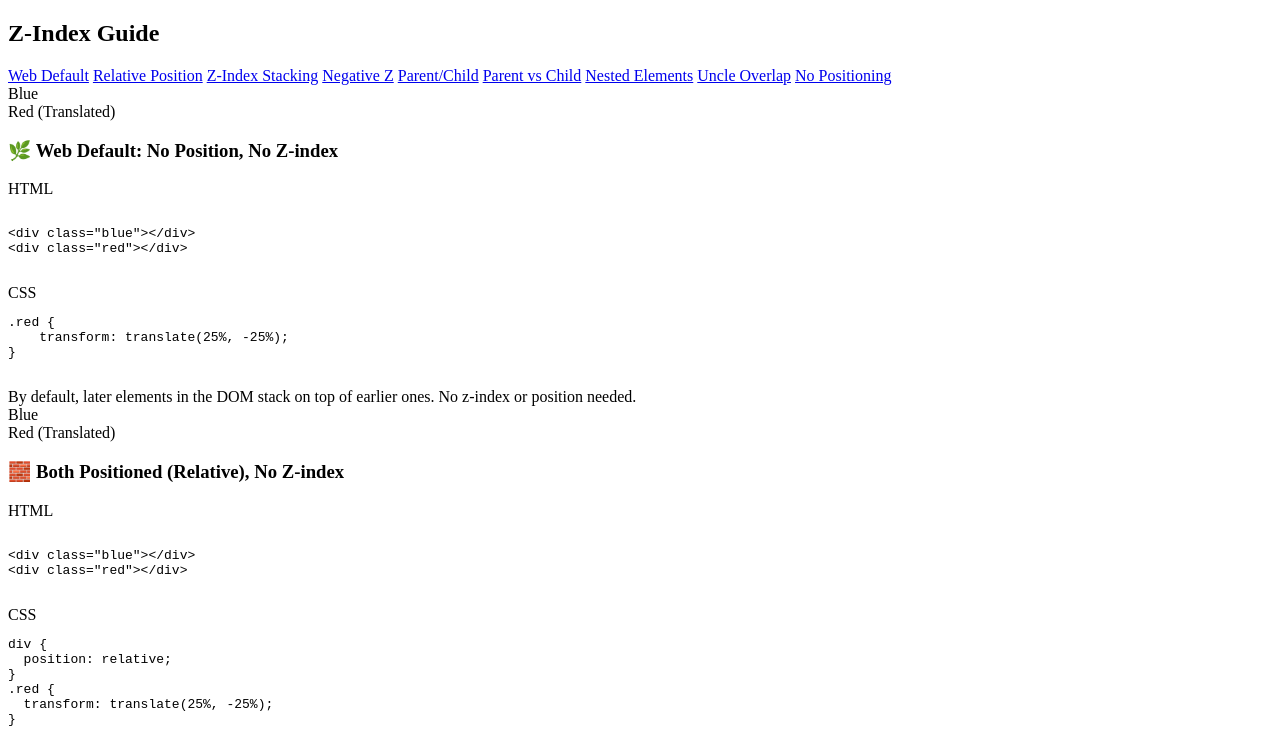
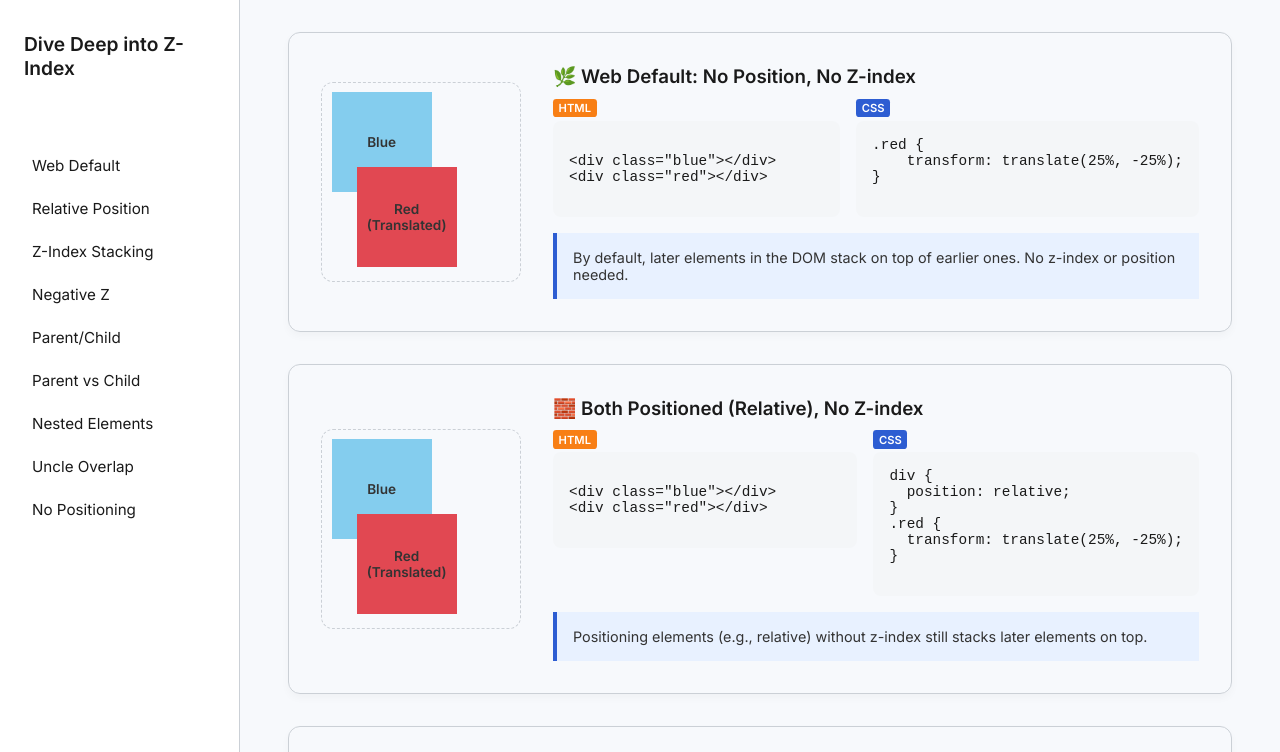
Before and after one commit to amberyufangchiu/z-index-explanation, a plain HTML site: page demo.html in a window 1280 px wide. Shown: the top 752 px of the page. Drawn offline with Linux system fonts and the light colour scheme.

Commit message:
feat: :sparkles: update demo.html with revised sidebar title and added stylesheet link for improved styling

```diff
--- a/demo.html
+++ b/demo.html
@@ -8,11 +8,12 @@
       href="https://fonts.googleapis.com/css2?family=Inter:wght@400;600&display=swap"
       rel="stylesheet"
     />
+    <link rel="stylesheet" href="demo.css" />
   </head>
   <body>
     <div class="wrapper">
       <aside class="sidebar">
-        <h2>Z-Index Guide</h2>
+        <h2>Dive Deep into Z-Index</h2>
         <nav>
           <a href="#example1">Web Default</a>
           <a href="#example2">Relative Position</a>
```
